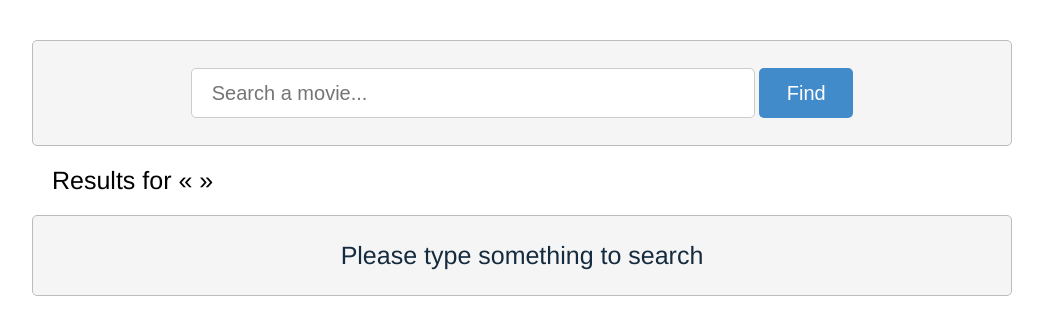
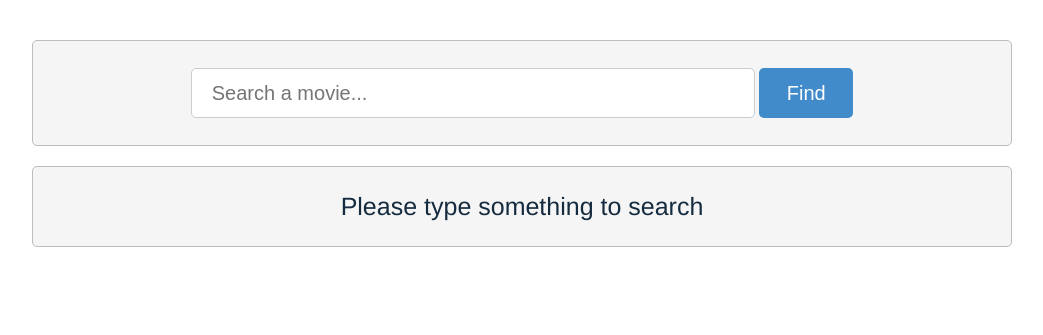
Before and after one commit to barthh/api-imdb, a Flask app: page /search/ in a window 1280 px wide. Shown: the part 50-385 px from the top of the page, without its empty margins (118-1161 px from the left). Run offline with Flask 2, Linux system fonts and the light colour scheme.

Commit message:
Change search resulat message

```diff
--- a/app/templates/search_results.html
+++ b/app/templates/search_results.html
@@ -4,7 +4,9 @@
 
   <link href = "{{ url_for('static', filename = 'css/search_results.css') }}" rel = "stylesheet">
 
-  <div class = "search_message">Results for « {{ search }} »</div>
+  {% if search %}
+    <div class = "search_message">Results for « {{ search }} »</div>
+  {% endif %}
     {% if not message %}
 
       <div class = "elements">
--- a/app/views/search.py
+++ b/app/views/search.py
@@ -25,6 +25,6 @@ def movie_list(key = None):
     results = VersioningEventFacade.search_movies(key)
 
     if not results:
-        return render_template('search_results.html', message = "No movies matches your search")
+        return render_template('search_results.html', message = "No movies matches your search", search = key)
 
     return render_template('search_results.html', results = results, search = key)
```
